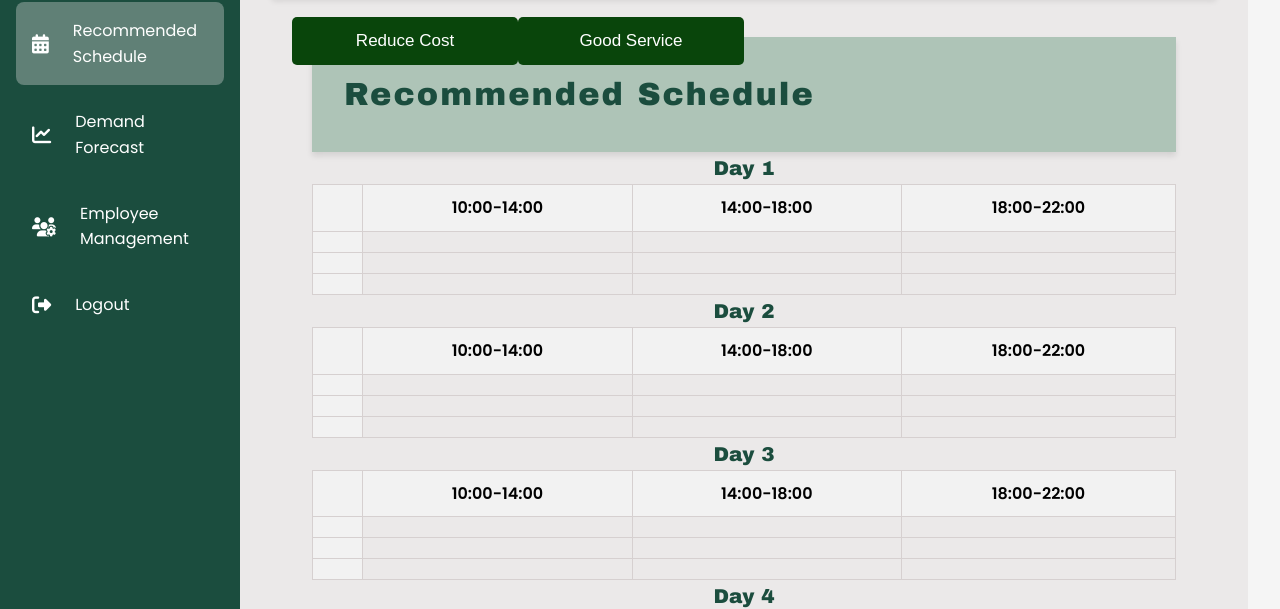
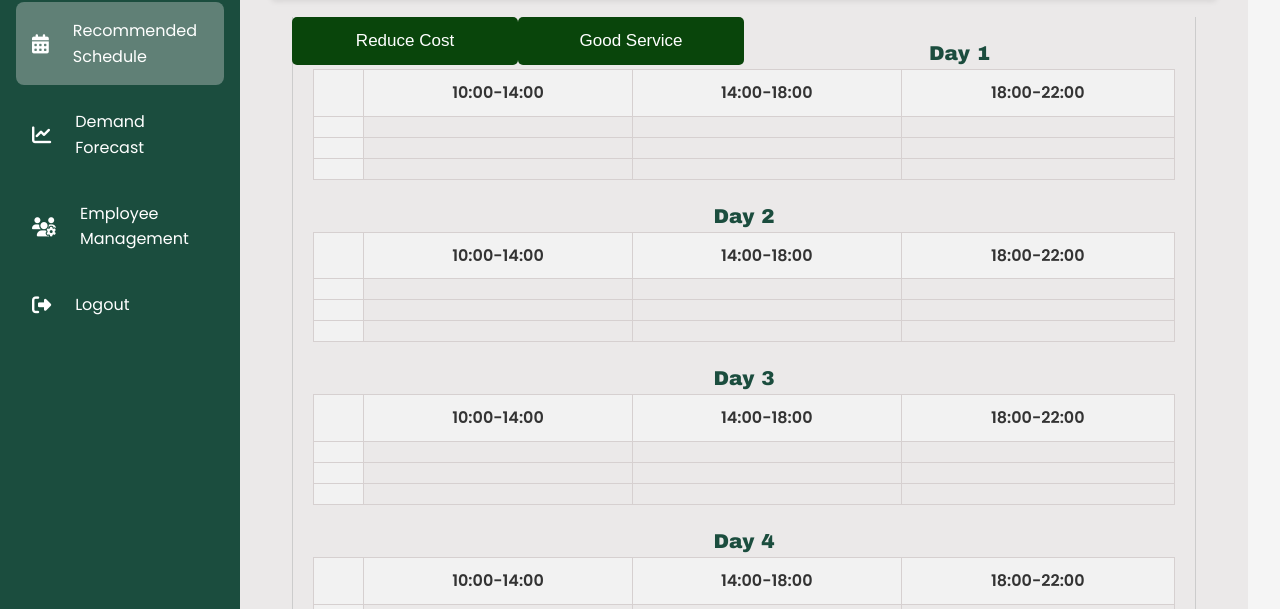
Before and after one commit to bcc2023/ShiftWell-Restaurant-Dashboard, a website: page Frontend/public/schedule.html in a window 1280 px wide. Both pictures are taken after a click on the button "Reduce Cost". Shown: the part 150-759 px from the top of the page. Drawn offline with Linux system fonts and the light colour scheme; no server answers.

Commit message:
update on schedule

```diff
--- a/Frontend/public/css/style.css
+++ b/Frontend/public/css/style.css
@@ -180,6 +180,8 @@ body {
     box-shadow: 0 4px 6px rgba(0, 0, 0, 0.1); /* Soft shadow */
 }
 
+
+
 /* Schedule Styles */
 .schedule-container {
     padding: 20px;
@@ -203,11 +205,12 @@ body {
 }
 
 .tabcontent {
-    color: black;
+    display: none;
     padding: 20px;
-    display: none;
-    height: 100%;
+    border: 1px solid #ccc;
+    border-top: none;
 }
+
 
 .day1
 .day2
@@ -223,6 +226,7 @@ body {
 .timetable {
     width: 100%;
     border-collapse: collapse;
+    margin-bottom: 20px;
 }
 
 .timetable th, .timetable td {
--- a/Frontend/public/schedule.html
+++ b/Frontend/public/schedule.html
@@ -55,7 +55,6 @@
             <button class="tablink" onclick="openPage('Good Service', this)">Good Service</button>
 
             <div id="Reduce Cost" class="tabcontent">
-                <h1>Recommended Schedule</h1>
                 <div class="day1">
                     <h2>Day 1</h2>
                     <table class="timetable">
@@ -289,7 +288,6 @@
                 </div>
             </div>
             <div id="Good Service" class="tabcontent">
-                <h1>Recommended Schedule</h1>
                 <div class="day1">
                     <h2>Day 1</h2>
                     <table class="timetable">
```
